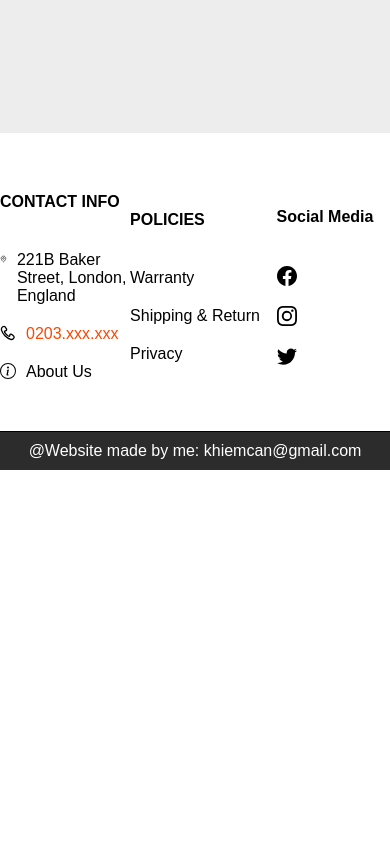
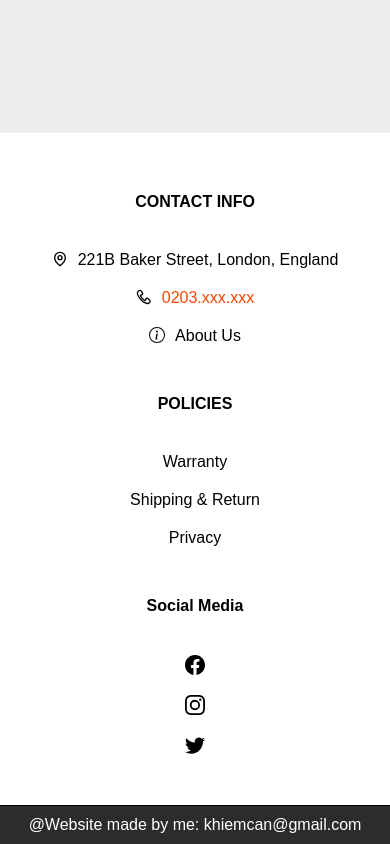
Before and after one commit to khiem4/e-commerce, a React (Create React App) app: page / in a window 390 px wide. Shown: the part 1573-2417 px from the top of the page. Before the commit the page ends 2043 px from the top, so only its background shows below. Built offline with nearby package versions, Linux system fonts and the light colour scheme; no server answers.

Commit message:
added footer responsive 500px

```diff
--- a/src/components/Footer.js
+++ b/src/components/Footer.js
@@ -5,7 +5,7 @@ const Footer = () => {
   return (
     <div className='footer_container'>
       <div className="footer_info">
-        <div className='footer about'>
+        <div className='footer contact'>
           <h4>CONTACT INFO</h4>
           <ul>
             <li> <GrLocation /> 221B Baker Street, London, England</li>
@@ -13,7 +13,7 @@ const Footer = () => {
             <li><BsInfoCircle /> About Us</li>
           </ul>
         </div>
-        <div className='footer policy'>
+        <div className='footer policies'>
           <h4>POLICIES</h4>
           <ul>
             <li>Warranty</li>
--- a/src/styles/footer.css
+++ b/src/styles/footer.css
@@ -2,7 +2,7 @@
   display: grid;
   grid-template-columns: 1fr 1fr 1fr;
   place-items: center;
-  width: 100%;
+  max-width: 100%;
   background-color: white;
   padding: 20px 0;
 }
@@ -27,3 +27,23 @@
   gap: 10px;
   padding: 10px 0;
 }
+
+@media (max-width: 500px) {
+  .footer_info {
+    display: flex;
+    flex-direction: column;
+  }
+
+  .footer_info > div {
+    width: 100%;
+    display: flex;
+    flex-direction: column;
+    place-items: center;
+  }
+
+  .footer > ul {
+    display: flex;
+    flex-direction: column;
+    align-items: center;
+  }
+}
```
